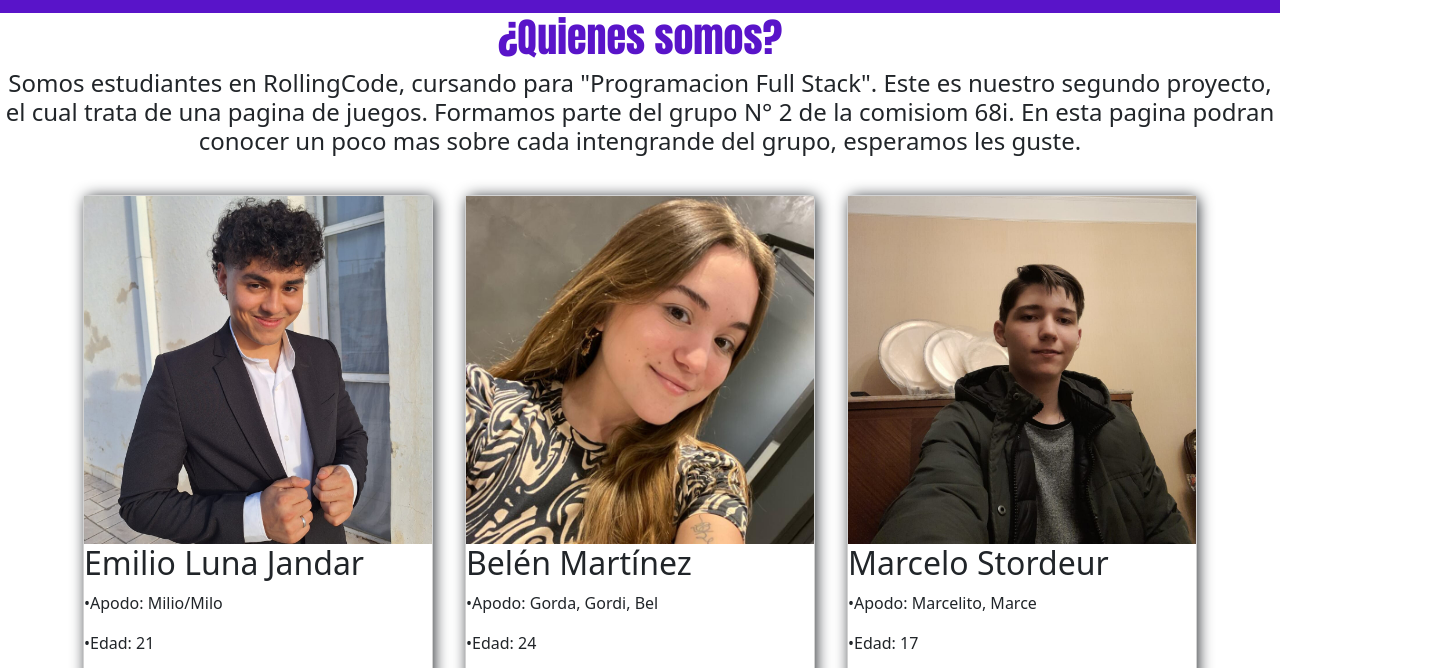
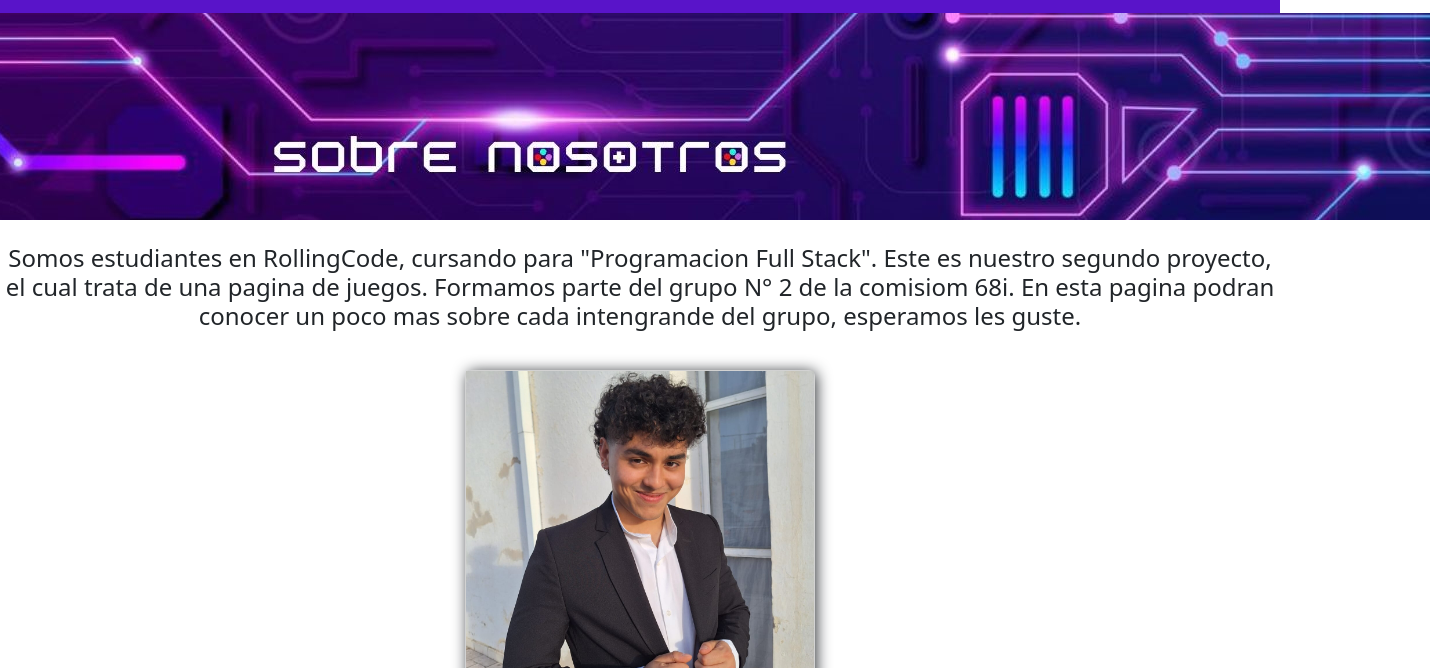
Before and after one commit to emiliolj1/Project_N2_G2_Rolling, a plain HTML site: page pages/nosotros.html in a window 1280 px wide. Shown: the part 99-767 px from the top of the page, 1430 px wide, since content can reach past the window. Drawn offline with nearby package versions, Linux system fonts and the light colour scheme.

Commit message:
Prueba por error de consola

```diff
--- a/pages/nosotros.html
+++ b/pages/nosotros.html
@@ -27,13 +27,13 @@
     </nav>
   </header>
   <main>
-    <div>
-      <h1 class="text">¿Quienes somos?</h1>
-      <h4 class="text1">Somos estudiantes en RollingCode, cursando para "Programacion Full Stack".
-      Este es nuestro segundo proyecto, el cual trata de una pagina de juegos.
-      Formamos parte del grupo N° 2 de la comisiom 68i.
-      En esta pagina podran conocer un poco mas sobre cada intengrande del grupo, esperamos les guste. <h4/>
-    </div>
+    <img src="../assets/image/img nosotros.jpg">
+    <br>
+    <h4 class="text1">Somos estudiantes en RollingCode, cursando para "Programacion Full Stack".
+    Este es nuestro segundo proyecto, el cual trata de una pagina de juegos.
+    Formamos parte del grupo N° 2 de la comisiom 68i.
+    En esta pagina podran conocer un poco mas sobre cada intengrande del grupo, esperamos les guste. <h4/>
+
     <div class="card">
       <img src="../assets/image/Emilio.jpg" alt="foto Emilio">
       <h2>Emilio Luna Jandar</h2>
```
